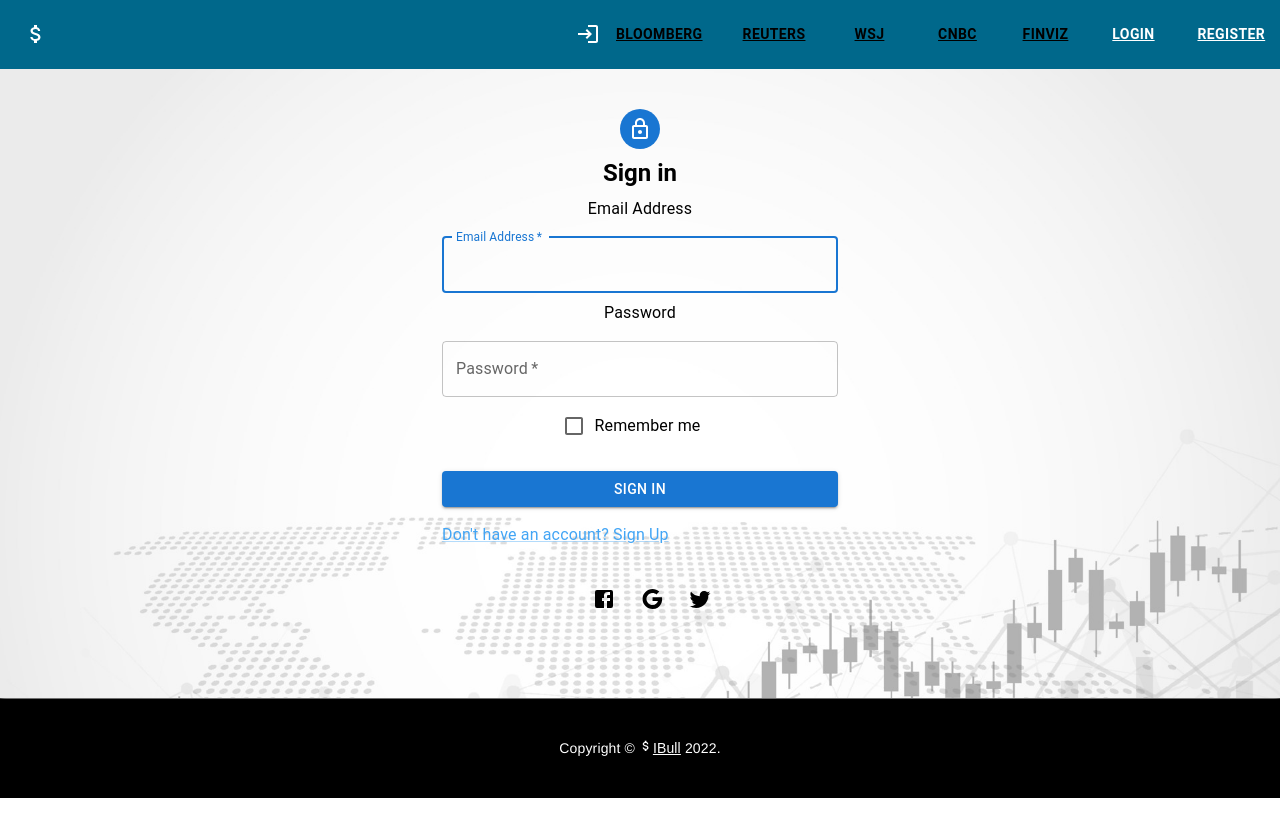
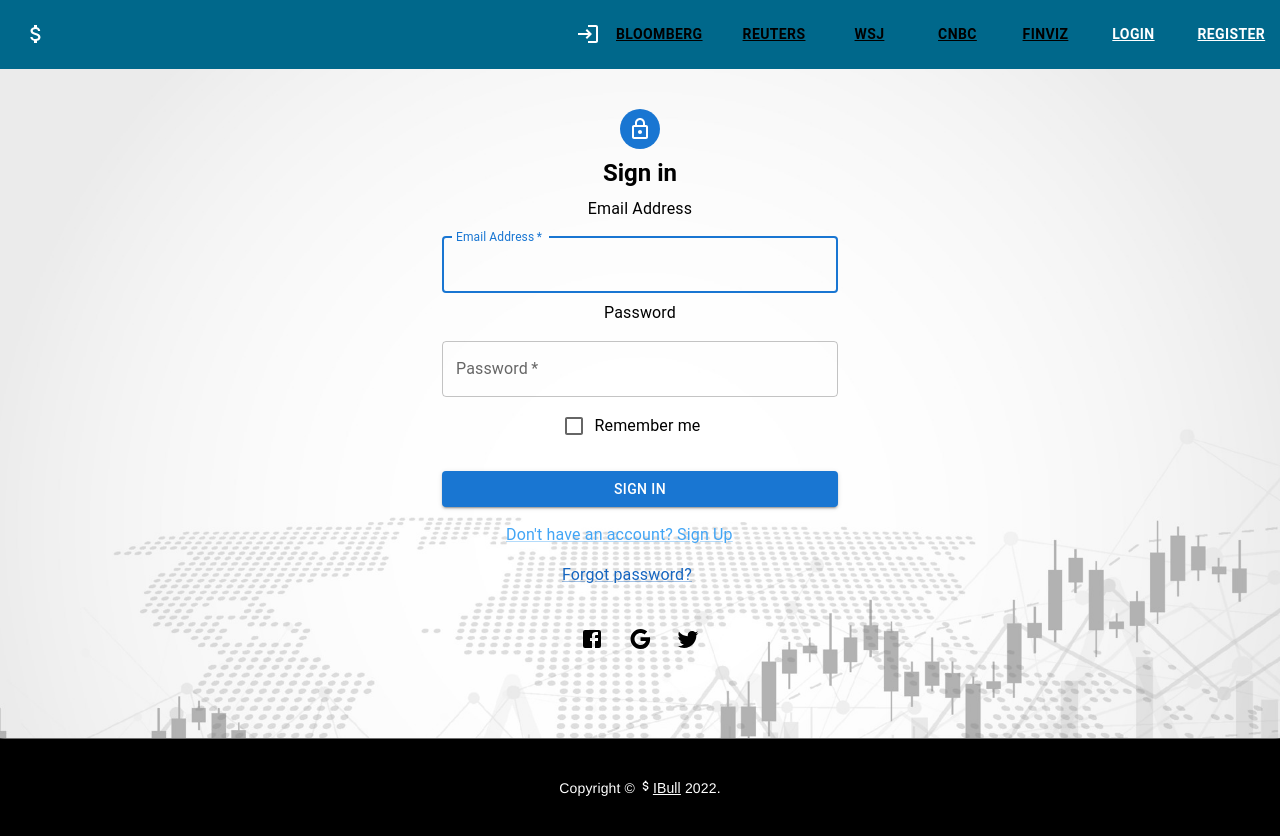
Before and after one commit to Nihilus888/IBull, a React (Create React App) app: page /login in a window 1280 px wide. Before the commit the page ends 800 px from the top, so only its background shows below. Built offline with nearby package versions, Linux system fonts and the light colour scheme.

Commit message:
adding forgot password link

```diff
--- a/src/components/login/Login.jsx
+++ b/src/components/login/Login.jsx
@@ -182,7 +182,7 @@ function Login() {
               >
                 Sign In
               </Button>
-              <Grid container sx={{ mb: 5 }}>
+              <Grid container sx={{ mb: 2, ml: 8 }}>
                 <Grid item>
                   <Link
                     href="/register"
@@ -194,7 +194,21 @@ function Login() {
                   </Link>
                 </Grid>
               </Grid>
-              <FacebookIcon sx={{ml: 3, mb: 10}}/>
+
+              <Grid container sx={{ mb: 5, mr: 3, ml: 15 }}>
+                <Grid item>
+                  <Link
+                    href="/register"
+                    variant="body3"
+                    color="primary.dark"
+                    justifyContent="center"
+                  >
+                    {"Forgot password?"}
+                  </Link>
+                </Grid>
+              </Grid>
+
+              <FacebookIcon sx={{ml: 0, mb: 10}}/>
               <GoogleIcon sx={{ml: 3, mb: 10}}/>
               <TwitterIcon sx={{ml:3, mb: 10}} />
             </Box>
```
